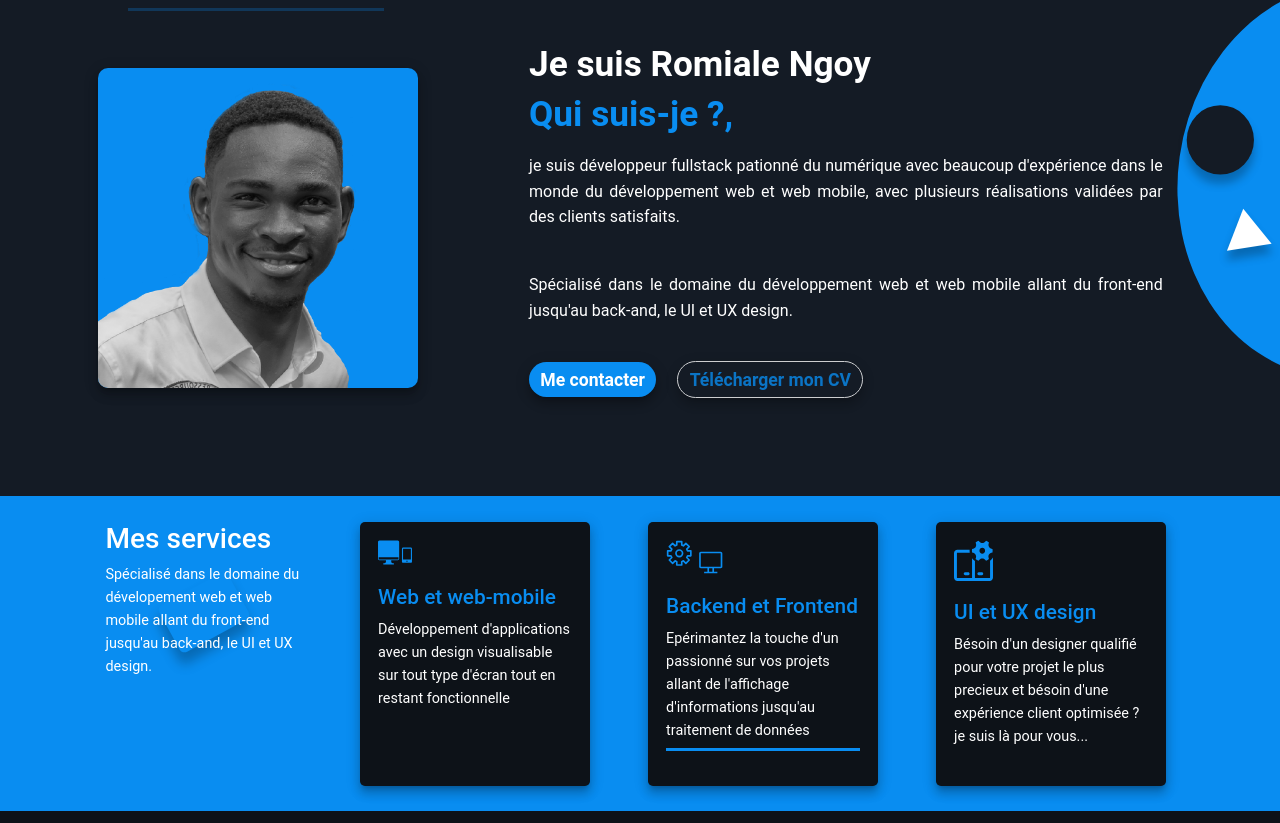
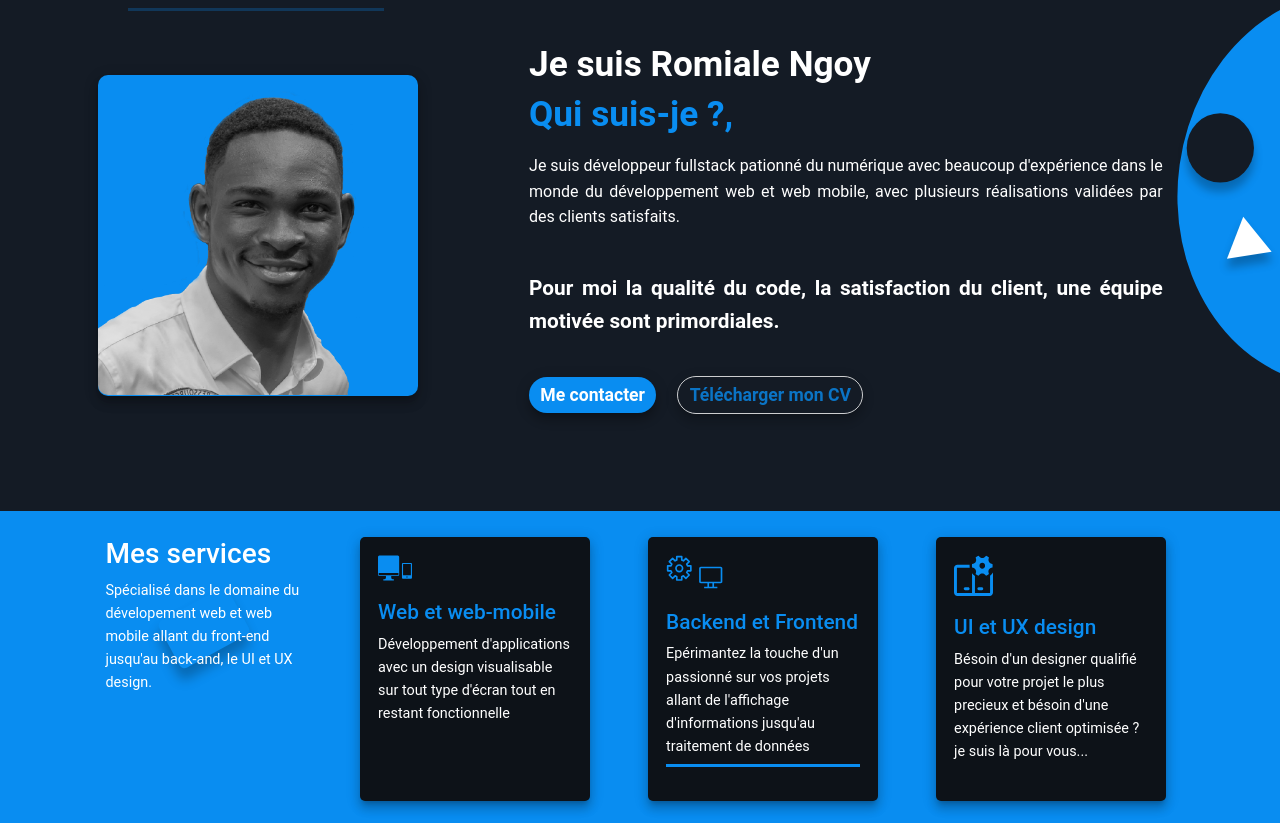
Before and after one commit to Romiale/portfolio_romiale, a React (Create React App) app: page / in a window 1280 px wide. Shown: the part 997-1820 px from the top of the page. Built offline with nearby package versions, Linux system fonts and the light colour scheme.

Commit message:
feat:add information to about section

```diff
--- a/src/components/AboutSection.jsx
+++ b/src/components/AboutSection.jsx
@@ -15,8 +15,8 @@ function AboutSection() {
                 </div>
                 <div className="About_section-comment">
                     <h3>Je suis Romiale Ngoy <br /> <span>Qui suis-je ?,</span></h3>
-                    <p>je suis développeur fullstack pationné du numérique avec beaucoup d'expérience dans le monde du développement web et web mobile, avec plusieurs réalisations validées par des clients satisfaits.</p>
-                    <p> Spécialisé dans le domaine du développement web et web mobile allant du front-end jusqu'au back-and, le UI et UX design.</p>
+                    <p>Je suis développeur fullstack pationné du numérique avec beaucoup d'expérience dans le monde du développement web et web mobile, avec plusieurs réalisations validées par des clients satisfaits.</p>
+                    <p> Pour moi la qualité du code, la satisfaction du client, une équipe motivée sont primordiales.</p>
                     <a href="mailto:romialengoy5@gmail.com">Me contacter</a>
                     <a className="link_white" href={cv} >Télécharger mon CV</a>
                 </div>
--- a/src/components/Footer.jsx
+++ b/src/components/Footer.jsx
@@ -30,7 +30,7 @@ function Footer() {
                     </address>
                 </div>
             </div>
-            <p>&#169;  Copyright  2020 Tous droits réservés</p>
+            <p>&#169;  Copyright  2021 Tous droits réservés</p>
         </footer>
     )
 }
--- a/src/style/about_section.scss
+++ b/src/style/about_section.scss
@@ -94,6 +94,10 @@
             text-align: justify;
             margin-bottom: 6%;
 
+            &:nth-child(3) {
+                font-size: 1.3em;
+                font-weight: bold;
+            }
         }
 
         a {
```
